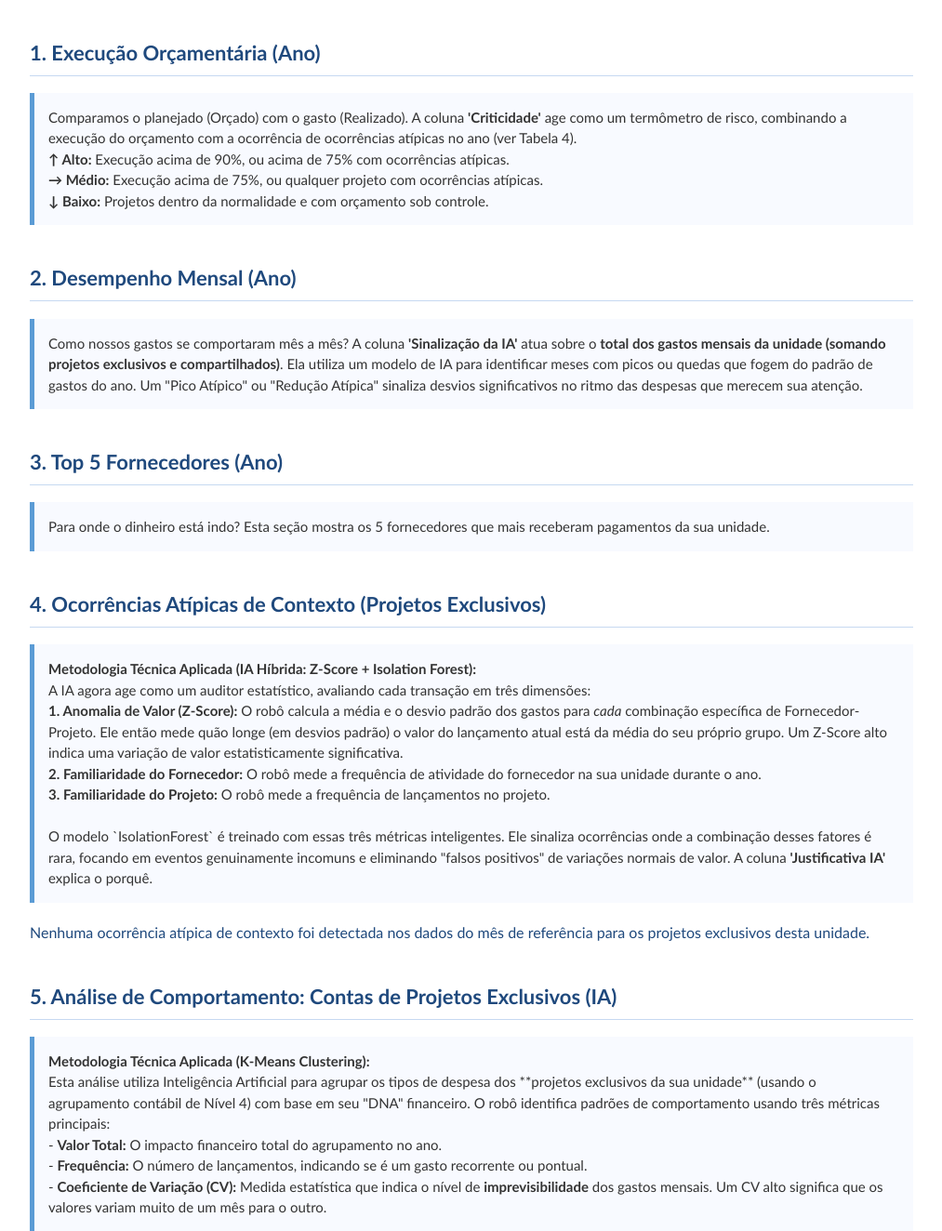
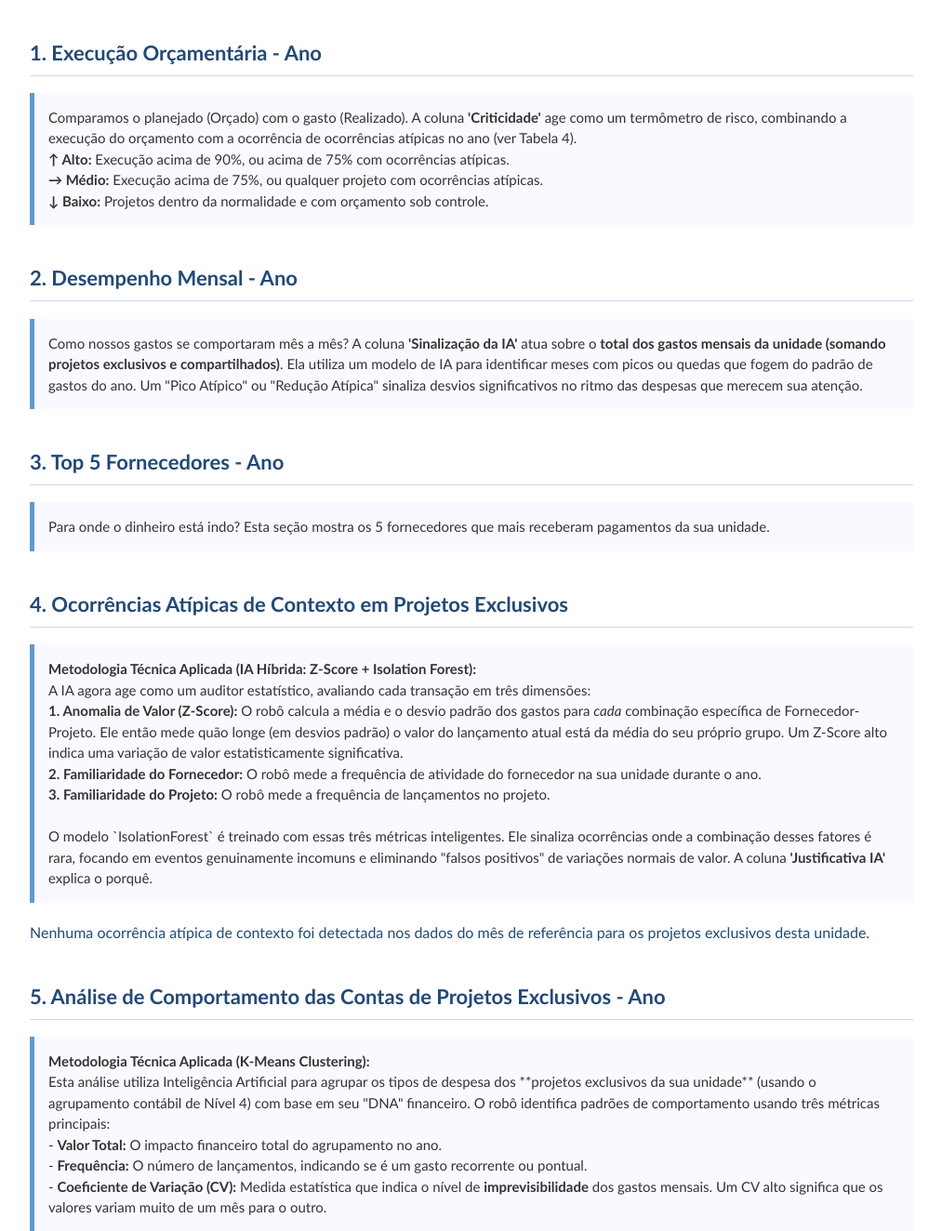
Before and after one commit to ufcsebrae/analise-despesas, a Python web app: template analise_despesa/templates/relatorio_analise.html in a window 1280 px wide. Shown: the part 737-2061 px from the top of the page at 93% size, without its empty margins (133-1146 px from the left). Run offline with Jinja, Linux system fonts and the light colour scheme; the template is opened without the code that fills it, so the values that code supplies are empty.

Commit message:
Update HTML report structure for improved readability and organization

```diff
--- a/analise_despesa/templates/relatorio_analise.html
+++ b/analise_despesa/templates/relatorio_analise.html
@@ -68,7 +68,7 @@
             </tbody>
         </table>
 
-        <h2>1. Execução Orçamentária (Ano)</h2>
+        <h2>1. Execução Orçamentária - Ano</h2>
         <p class="section-intro">
             Comparamos o planejado (Orçado) com o gasto (Realizado). A coluna <strong>'Criticidade'</strong> age como um termômetro de risco, combinando a execução do orçamento com a ocorrência de ocorrências atípicas no ano (ver Tabela 4).<br>
             <strong>↑ Alto:</strong> Execução acima de 90%, ou acima de 75% com ocorrências atípicas.<br>
@@ -76,32 +76,32 @@
             <strong>↓ Baixo:</strong> Projetos dentro da normalidade e com orçamento sob controle.
         </p>
         {% if tem_exclusivos %}
-            <h3>1.A: Iniciativas exclusivas</h3>
+            <h3>1.a: Iniciativas exclusivas</h3>
             {{ tabela_orc_exclusivo | safe }}
         {% endif %}
         {% if tem_compartilhados %}
-            <h3>1.B: Iniciativas compartilhadas</h3>
+            <h3>1.b: Iniciativas compartilhadas</h3>
             {{ tabela_orc_compartilhado | safe }}
         {% endif %}
 
-        <h2>2. Desempenho Mensal (Ano)</h2>
+        <h2>2. Desempenho Mensal - Ano</h2>
         <p class="section-intro">
             Como nossos gastos se comportaram mês a mês? A coluna <strong>'Sinalização da IA'</strong> atua sobre o <strong>total dos gastos mensais da unidade (somando projetos exclusivos e compartilhados)</strong>. Ela utiliza um modelo de IA para identificar meses com picos ou quedas que fogem do padrão de gastos do ano. Um "Pico Atípico" ou "Redução Atípica" sinaliza desvios significativos no ritmo das despesas que merecem sua atenção.
         </p>
         {{ tabela_mes_agregado | safe }}
 
-        <h2>3. Top 5 Fornecedores (Ano)</h2>
+        <h2>3. Top 5 Fornecedores - Ano</h2>
         <p class="section-intro">Para onde o dinheiro está indo? Esta seção mostra os 5 fornecedores que mais receberam pagamentos da sua unidade.</p>
         {% if tem_fornecedores_exclusivos %}
-            <h3>3.A: Fornecedores de Iniciativas exclusivas</h3>
+            <h3>3.a: Fornecedores de Iniciativas exclusivas</h3>
             {{ tabela_forn_exclusivo | safe }}
         {% endif %}
         {% if tem_fornecedores_compartilhados %}
-            <h3>3.B: Fornecedores de Iniciativas compartilhadas</h3>
+            <h3>3.b: Fornecedores de Iniciativas compartilhadas</h3>
             {{ tabela_forn_compartilhado | safe }}
         {% endif %}
 
-        <h2>4. Ocorrências Atípicas de Contexto (Projetos Exclusivos)</h2>
+        <h2>4. Ocorrências Atípicas de Contexto em Projetos Exclusivos</h2>
         <p class="section-intro">
             <strong>Metodologia Técnica Aplicada (IA Híbrida: Z-Score + Isolation Forest):</strong><br>
             A IA agora age como um auditor estatístico, avaliando cada transação em três dimensões:<br>
@@ -116,7 +116,7 @@
             <p>Nenhuma ocorrência atípica de contexto foi detectada nos dados do mês de referência para os projetos exclusivos desta unidade.</p>
         {% endif %}
 
-        <h2>5. Análise de Comportamento: Contas de Projetos Exclusivos (IA)</h2>
+        <h2>5. Análise de Comportamento das Contas de Projetos Exclusivos - Ano</h2>
         <p class="section-intro">
             <strong>Metodologia Técnica Aplicada (K-Means Clustering):</strong><br>
             Esta análise utiliza Inteligência Artificial para agrupar os tipos de despesa dos **projetos exclusivos da sua unidade** (usando o agrupamento contábil de Nível 4) com base em seu "DNA" financeiro. O robô identifica padrões de comportamento usando três métricas principais:<br>
```
